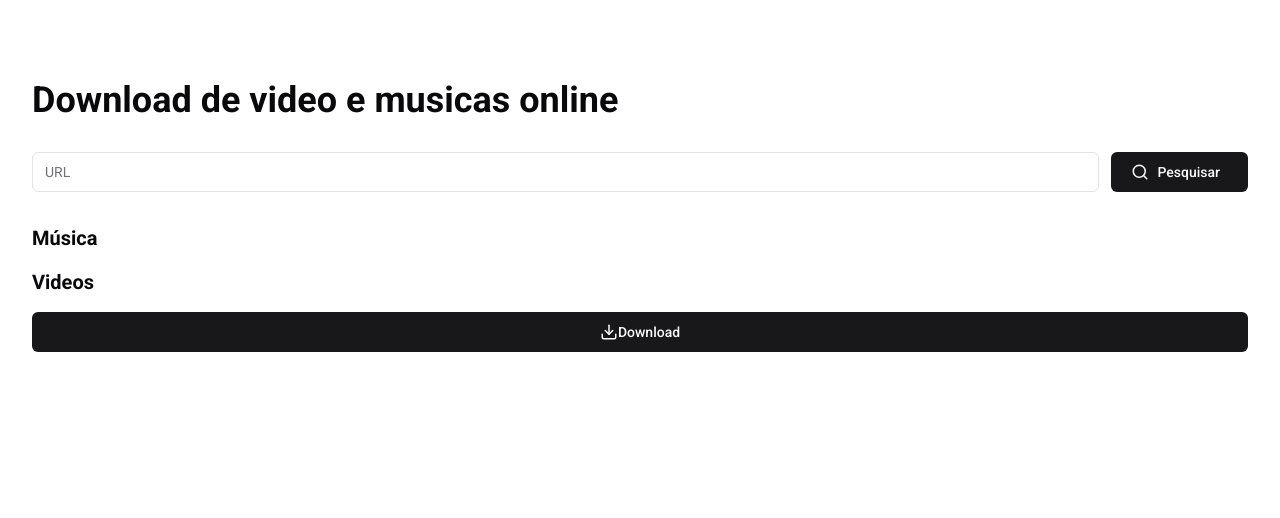
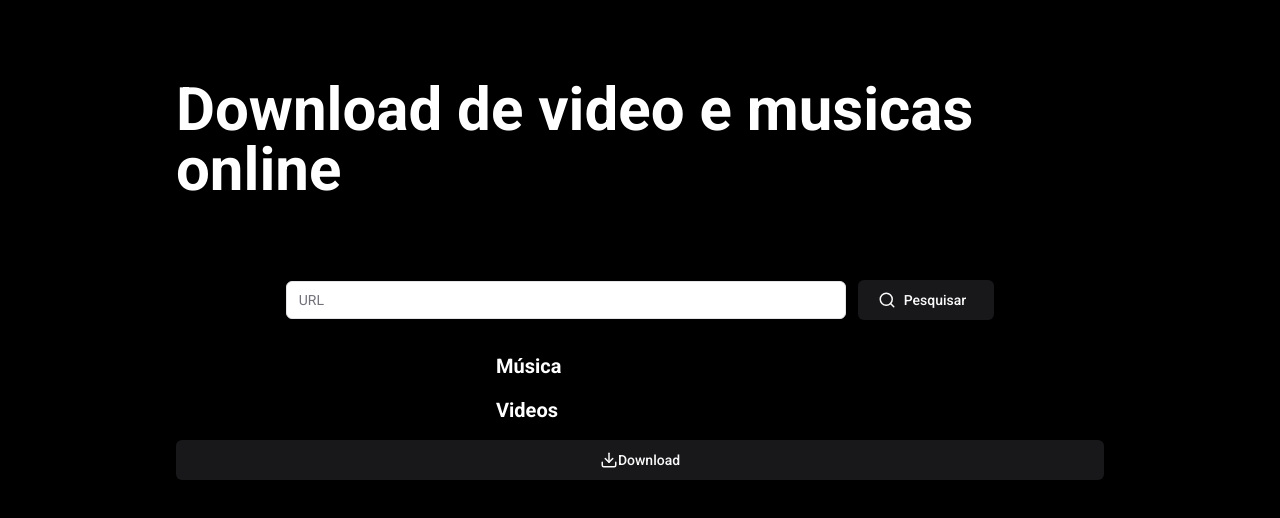
Before and after one commit to JoaoMaciel5G/Downloader-music, a Next.js app: page / in a window 1280 px wide. Shown: the top 518 px of the page. Built offline with nearby package versions, Linux system fonts and the light colour scheme.

Commit message:
add new styles in input and buttons Search

```diff
--- a/src/app/componentClientMain.tsx
+++ b/src/app/componentClientMain.tsx
@@ -21,17 +21,17 @@ export default function HomeClientComponent() {
   const [loading, setLoading] = useState<boolean>(false)
 
   return (
-    <section className="mt-20 mx-4 space-y-8">
+    <section className="mt-20 mx-40 space-y-8">
       <Title/>
       <div>
-        <div className="gap-3 flex" >
+        <div className="gap-3 flex items-center justify-center mt-20">
             <Input placeholder="URL" ref={valueInput}/>
             <Button size={"lg"} onClick={() => handleFormatButtonSearch(valueInput?.current?.value, setLoading, setInfo)}>
               {loading ? <Spin/> : <><Search size={18}/><span className="hidden items-center mx-2 sm:flex">Pesquisar</span></>}
             </Button>
         </div>
       </div>
-      <div>
+      <div className="mx-72">
         <h2 className="text-xl font-semibold">{info?.title}</h2>
       </div>
       <div>
--- a/src/app/layout.tsx
+++ b/src/app/layout.tsx
@@ -12,7 +12,7 @@ export const metadata: Metadata = {
 export default function RootLayout({children,}: Readonly<{children: React.ReactNode;}>) {
   return (
     <html lang="pt-br">
-      <body className={roboto.className}>{children}</body>
+      <body className={`${roboto.className} bg-black text-white`} >{children}</body>
     </html>
   );
 }
--- a/src/components/FormatsAudio.tsx
+++ b/src/components/FormatsAudio.tsx
@@ -4,7 +4,7 @@ import { Dispatch, SetStateAction } from "react";
 
 export default function FormatsAudio({info, setValueSelect}: {info: InfoFormats | undefined, setValueSelect: Dispatch<SetStateAction<string | undefined>>}){
     return (
-        <div>
+        <div className="mx-80">
             <div className="my-4">
                 <h2 className="text-xl font-semibold">Música</h2>
             </div>
@@ -18,7 +18,7 @@ export default function FormatsAudio({info, setValueSelect}: {info: InfoFormats
                         <div className=" flex items-center">
                         <input
                             type="radio"
-                            className="h-7 w-7 rounded-full flex items-center justify-center border-2 border-zinc-950 appearance-none cursor-pointer position-relative before:content-[''] before:absolute before:h-4 before:w-4 before:rounded-full before:bg-zinc-950 before:opacity-0 checked:before:opacity-100"
+                            className="h-7 w-7 rounded-full flex items-center justify-center border-2 border-white appearance-none cursor-pointer position-relative before:content-[''] before:absolute before:h-4 before:w-4 before:rounded-full before:bg-white before:opacity-0 checked:before:opacity-100"
                             value={`${item.format}`}
                             name="group"
                             onChange={(e)=>setValueSelect(e.target.value)}
--- a/src/components/FormatsVideo.tsx
+++ b/src/components/FormatsVideo.tsx
@@ -4,7 +4,7 @@ import { Dispatch, SetStateAction } from "react";
 
 export default function FormatsVideo({info, setValueSelect}: {info: InfoFormats | undefined, setValueSelect: Dispatch<SetStateAction<string | undefined>>}){
     return(
-        <div>
+        <div className="mx-80">
           <div className="my-4">
             <h2 className="text-xl font-semibold">Videos</h2>
           </div>
@@ -19,7 +19,7 @@ export default function FormatsVideo({info, setValueSelect}: {info: InfoFormats
                 <div className=" flex items-center">
                   <input
                     type="radio"
-                    className="h-7 w-7 rounded-full flex items-center justify-center border-2 border-zinc-950 appearance-none cursor-pointer position-relative before:content-[''] before:absolute before:h-4 before:w-4 before:rounded-full before:bg-zinc-950 before:opacity-0 checked:before:opacity-100"
+                    className="h-7 w-7 rounded-full flex items-center justify-center border-2 border-white appearance-none cursor-pointer position-relative before:content-[''] before:absolute before:h-4 before:w-4 before:rounded-full before:bg-white before:opacity-0 checked:before:opacity-100"
                     value={`video ${item.format}`}
                     name="group"
                     onChange={(e)=>setValueSelect(e.target.value)}
--- a/src/components/Title.tsx
+++ b/src/components/Title.tsx
@@ -1,7 +1,7 @@
 export default function Title(){
     return (
         <div>
-            <h2 className="text-4xl font-bold">Download de video e musicas online</h2>
+            <h2 className="text-6xl font-bold">Download de video e musicas online</h2>
         </div>
     )
 }
--- a/src/components/ui/input.tsx
+++ b/src/components/ui/input.tsx
@@ -11,7 +11,7 @@ const Input = React.forwardRef<HTMLInputElement, InputProps>(
       <input
         type={type}
         className={cn(
-          "flex h-13 w-full rounded-md border outline-none bg-background px-3 py-2 text-sm ring-offset-background file:border-0 file:bg-transparent file:text-sm file:font-medium placeholder:text-muted-foreground disabled:cursor-not-allowed disabled:opacity-50",
+          "flex h-13 text-black w-full md:w-[40em] rounded-md border outline-none bg-background px-3 py-2 text-sm ring-offset-background file:border-0 file:bg-transparent file:text-sm file:font-medium placeholder:text-muted-foreground disabled:cursor-not-allowed disabled:opacity-50",
           className
         )}
         ref={ref}
```
